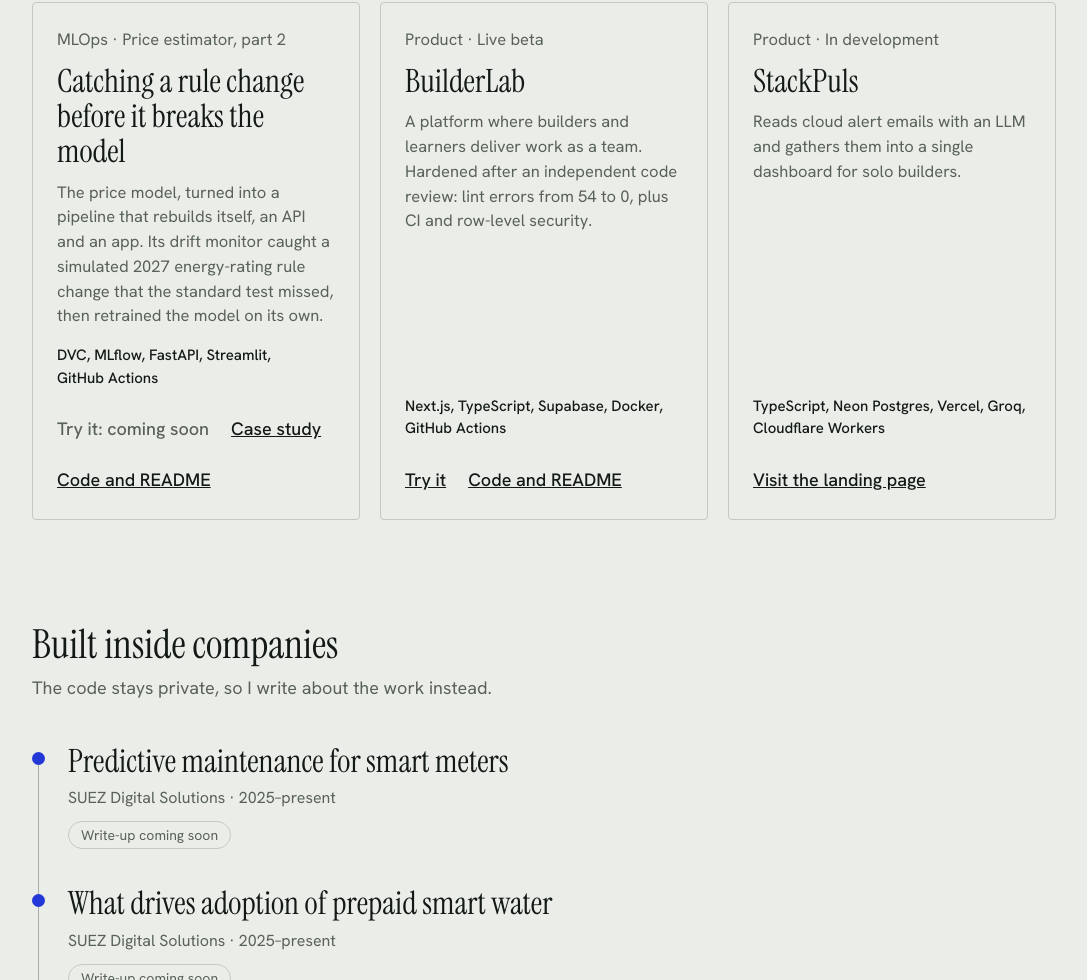
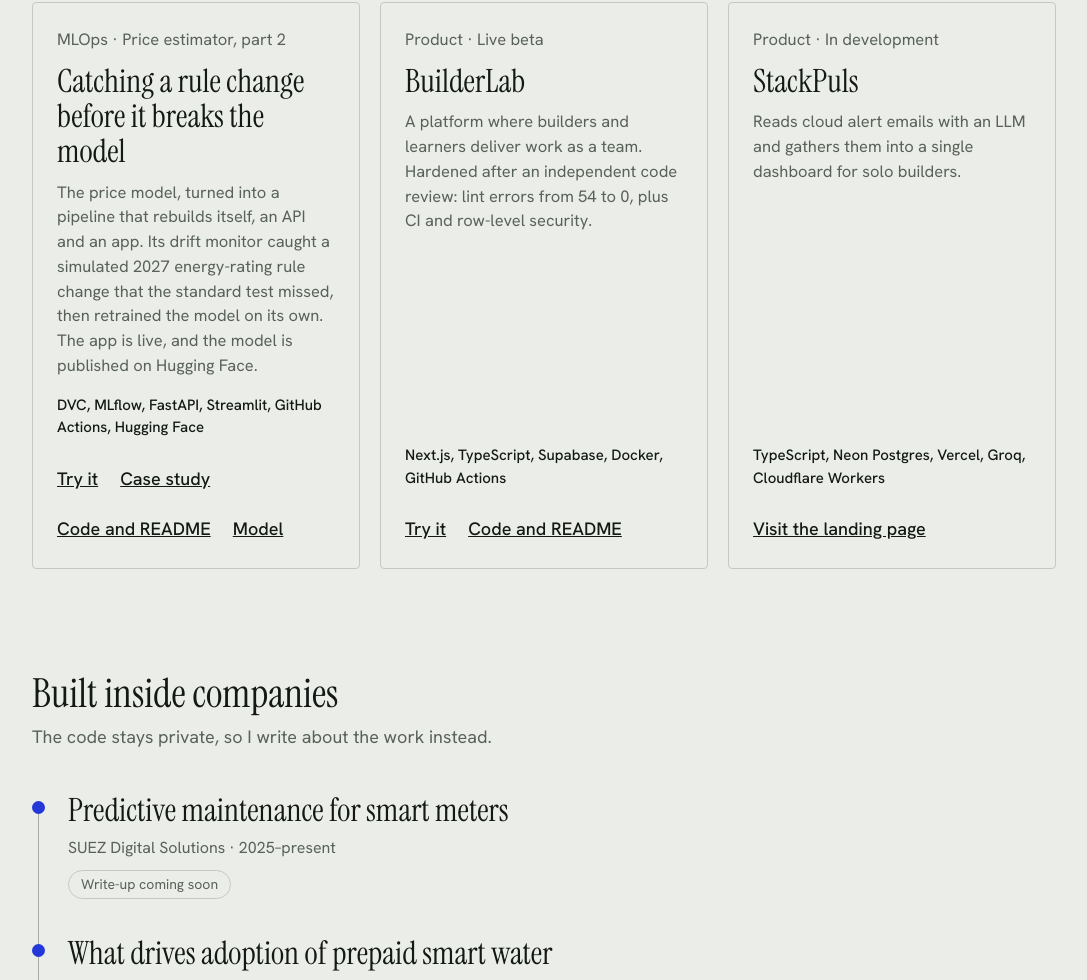
Before and after one commit to rdmouhouadi/rdmouhouadi.github.io, a plain HTML site: page index.html in a window 1280 px wide. Shown: the part 4633-5613 px from the top of the page, without its empty margins (96-1183 px from the left). Drawn offline with Linux system fonts and the light colour scheme.

Commit message:
Add live price-estimator app and model links, annouce part 3 of the project

```diff
--- a/index.html
+++ b/index.html
@@ -215,7 +215,6 @@ p,li{text-wrap:pretty}
 .mp-card p{margin:0 0 12px;color:var(--muted);font-size:16.5px;line-height:1.5}
 .mp-card .stack{color:var(--ink);font-weight:500;font-size:15px;margin-top:auto;padding-top:4px}
 .mp-links{margin-top:14px;display:flex;gap:22px;flex-wrap:wrap;font-weight:500}
-.mp-soon{color:var(--muted)}
 @media (max-width:760px){.mp-card{flex:0 0 82%;min-width:0;max-width:none}.mp-arrow{display:none}.more-projects{margin-top:72px}}
 @media print{
   :root,:root[data-theme="dark"]{--paper:#fff;--ink:#000;--muted:#444;--rule:#ccc;--blue:#000;--band:#fff;--band-text:#000;--tile:#eee;--ghost:transparent;--dash:#999}
@@ -382,9 +381,9 @@ p,li{text-wrap:pretty}
       <article class="mp-card">
         <p class="mp-tag">MLOps &middot; Price estimator, part 2</p>
         <h4>Catching a rule change before it breaks the model</h4>
-        <p>The price model, turned into a pipeline that rebuilds itself, an API and an app. Its drift monitor caught a simulated 2027 energy-rating rule change that the standard test missed, then retrained the model on its own.</p>
-        <p class="stack">DVC, MLflow, FastAPI, Streamlit, GitHub Actions</p>
-        <div class="mp-links"><span class="mp-soon">Try it: coming soon</span><a href="case-studies/property-price-mlops.html">Case study</a><a href="https://github.com/rdmouhouadi/property-price-estimator#readme">Code and README</a></div>
+        <p>The price model, turned into a pipeline that rebuilds itself, an API and an app. Its drift monitor caught a simulated 2027 energy-rating rule change that the standard test missed, then retrained the model on its own. The app is live, and the model is published on Hugging Face.</p>
+        <p class="stack">DVC, MLflow, FastAPI, Streamlit, GitHub Actions, Hugging Face</p>
+        <div class="mp-links"><a href="https://property-price-estimator.streamlit.app">Try it</a><a href="case-studies/property-price-mlops.html">Case study</a><a href="https://github.com/rdmouhouadi/property-price-estimator#readme">Code and README</a><a href="https://huggingface.co/rdmouhouadi/property-price-estimator">Model</a></div>
       </article>
       <article class="mp-card">
         <p class="mp-tag">Product &middot; Live beta</p>
```
Also changed, not shown: case-studies/property-price-dpe.html (+1 -1 lines), case-studies/property-price-mlops.html (+4 -4 lines).
